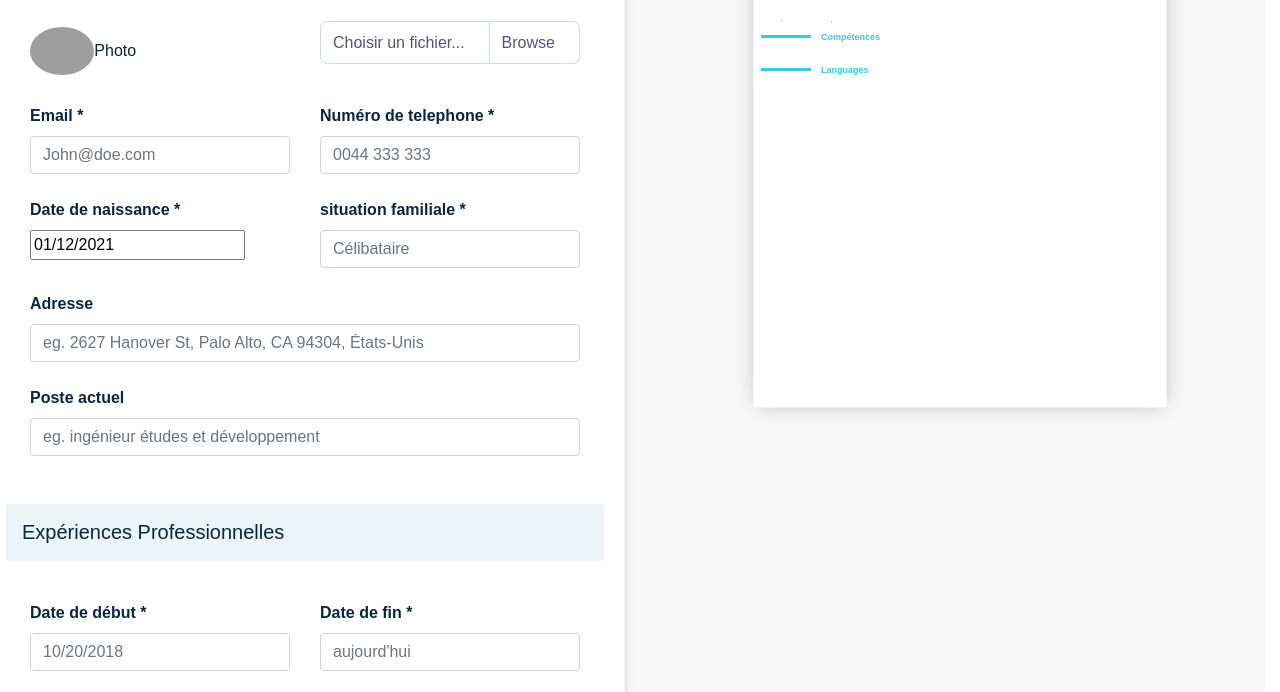
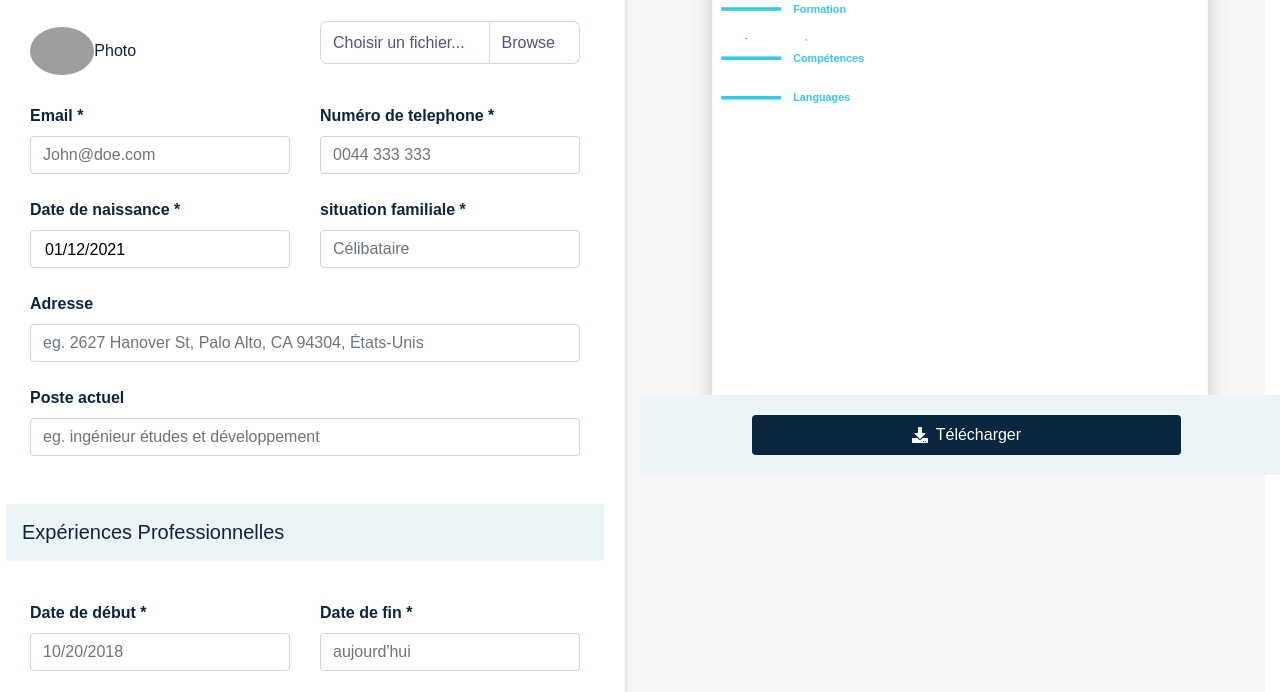
Before and after one commit to Riminder/open-profile, a Gatsby site in the folder frontend/: page / in a window 1280 px wide. Shown: the part 325-1017 px from the top of the page. Built offline with nearby package versions, Linux system fonts and the light colour scheme; Gatsby itself is replaced by a stand-in of ours; grey boxes are pictures that could not be loaded.

Commit message:
update styles

```diff
--- a/frontend/src/styles/main.scss
+++ b/frontend/src/styles/main.scss
@@ -294,15 +294,41 @@ label {
 }
 
 .preview {
-    background-color: rgba(0, 0, 0, 0.03);
     position: fixed;
     right: 0;
+    padding: 0px;
+    width: 50%;
+    display: flex;
+    -webkit-box-align: center;
+    align-items: center;
+    -webkit-box-pack: center;
+    justify-content: center;
+    flex-flow: column nowrap;
+    user-select: none;
+    z-index: 3;
+    top: 67px;
+    bottom: 0px;
+    right: 0px;
+    overflow: auto;
+    &::-webkit-scrollbar {
+        width: 8px;
+    }
+
+    &::-webkit-scrollbar-track {
+        background-color: rgba(0,0,0,0.1);
+        border-radius: 5px;
+    }
+
+    &::-webkit-scrollbar-thumb {
+        border-radius: 5px;
+        background-color: #b8bfc1;
+    }
     .resume-wrapper {
-        transform: scale(0.5);
+        transform: scale(0.6);
         transform-origin: center top;
         display: grid;
         position: absolute;
-        top: 80px;
+        top: 60px;
         left: 74px;
         right: 74px;
         justify-content: center;
@@ -310,7 +336,7 @@ label {
         align-items: center;
         -webkit-box-pack: center;
         transform-origin: center top;
-        margin-bottom: 300px;
+        margin-bottom: 50px;
         .resume {
             font-size: 0.7rem;
             line-height: 1rem;
@@ -329,3 +355,53 @@ label {
 .builder, .preview {
     padding: 0;
 }
+
+.react-datepicker-wrapper {
+    display: block;
+    width: 100%;
+    height: calc(1.5em + 0.75rem + 2px);
+    padding: 0.375rem 0.75rem;
+    font-size: 1rem;
+    font-weight: 400;
+    line-height: 1.5;
+    color: #495057;
+    background-color: #fff;
+    background-clip: padding-box;
+    border: 1px solid #ced4da;
+    border-radius: 0.25rem;
+    transition: border-color 0.15s ease-in-out, box-shadow 0.15s ease-in-out;
+    input {
+        border: none;
+        width: 100%;
+        outline: none;
+    }
+}
+
+.button-download {
+    position: fixed;
+    bottom: 0px;
+    background: rgb(235, 244, 246);
+    width: 51%;
+    padding: 20px;
+    display: flex;
+    justify-content: center;
+    left: 50%;
+    z-index: 100;
+}
+
+@media (max-width: 1000px) {
+    .button-download {
+        width: 100%;
+        right: 0;
+        left: unset;
+        width: 100%;
+    }
+
+    .builder {
+        padding-bottom: 75px;
+        .wrapper {
+            padding-right: 0;
+        }
+    }
+
+}
--- a/frontend/src/utils/axiosApi.js
+++ b/frontend/src/utils/axiosApi.js
@@ -1,7 +1,7 @@
 import axios from 'axios';
 
 const instance = axios.create({
-    baseURL: 'http://localhost:8080/api',
+    baseURL: 'http://localhost:5000/api',
     responseType: 'blob',
 });
 
```
